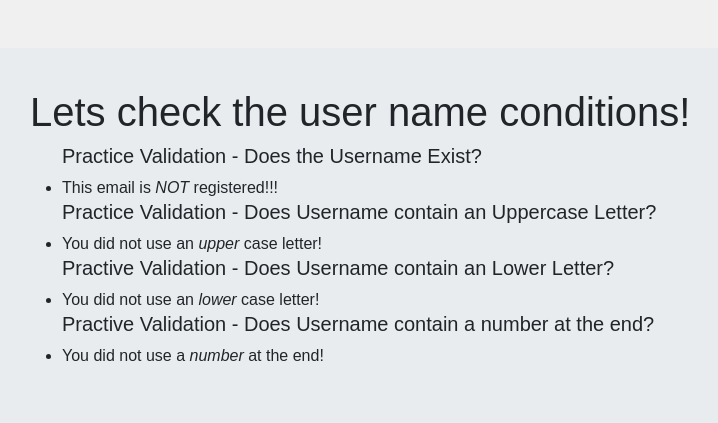
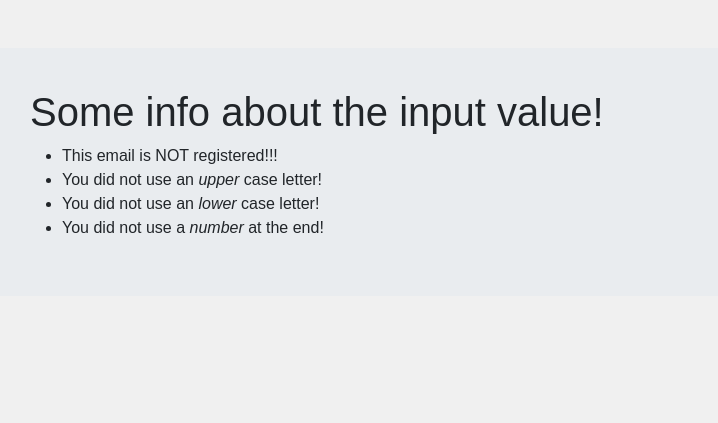
Before and after one commit to alglass0427/ucdpa_python_project, a Flask app: template templates/validator.html in a window 1280 px wide. Shown: the part 56-479 px from the top of the page, without its empty margins (95-813 px from the left). Run offline with Flask 3, Linux system fonts and the light colour scheme; the template is opened without the code that fills it, so the values that code supplies are empty; some libraries are stand-ins or nearby versions.

```diff
--- a/app.py
+++ b/app.py
@@ -264,4 +264,4 @@ def validator():
 
 
 if __name__ == '__main__':
-    app.run(debug=False)
+    app.run(debug=True)
--- a/templates/validator.html
+++ b/templates/validator.html
@@ -2,39 +2,42 @@
 {% block title %}Home - Coding for Kids{% endblock %}
 {% block content %}
 <div class="jumbotron">
-    <h2 class="display-6">Lets check the user name conditions!</h2>
+    <h2 class="display-6">Some info about the input value!</h2>
         {% if report %}
-        <p class="lead">Your email doesn not exist , username had uppercase, lowercase and number at the end , Well Done!!</p>
+        <p class="lead">Your email is already Registered , username had uppercase, lowercase and number at the end , Well Done!!</p>
         {% else %}
         <ul>
 
-            {% if user_exists %}
-            <h5>Practice Validation - Does the Username Exist?</h5>
-                <li>This email is already registered!!!</li>
+            {% if not user_exists %}
+                <li>This email is NOT registered!!!</li>
             {% endif %}
 
-            {% if not user_exists %}
-            <h5>Practice Validation - Does the Username Exist?</h5>
-                <li>This email is <em>NOT </em> registered!!!</li>
-            {% endif %}
-
-
             {% if not upper %}
-            <h5>Practice Validation - Does Username contain an Uppercase Letter?</h5>
                 <li>You did not use an <em>upper</em> case letter!</li>
             {% endif %}
 
-
-
             {% if not lower %}
-            <h5>Practive Validation - Does Username contain an Lower Letter?</h5>
                 <li>You did not use an <em>lower</em> case letter!</li>
             {% endif %}
 
             {% if not num_end %}
-            <h5>Practive Validation - Does Username contain a number at the end?</h5>
+                <li>You did not use a <em>number</em> at the end!</li>
+            {% endif %}
 
-                <li>You did not use a <em>number</em> at the end!</li>
+            {% if user_exists %}
+            <li>This email is registered!!!</li>
+            {% endif %}
+
+            {% if upper %}
+                <li>You did use an <em>upper</em> case letter!</li>
+            {% endif %}
+
+            {% if lower %}
+                <li>You did use an <em>lower</em> case letter!</li>
+            {% endif %}
+
+            {% if num_end %}
+                <li>You did use a <em>number</em> at the end!</li>
             {% endif %}
 
 
```
Also changed, not shown: templates/signup.html (+15 -9 lines).
